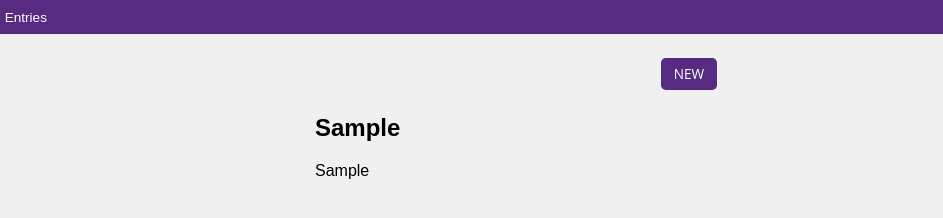
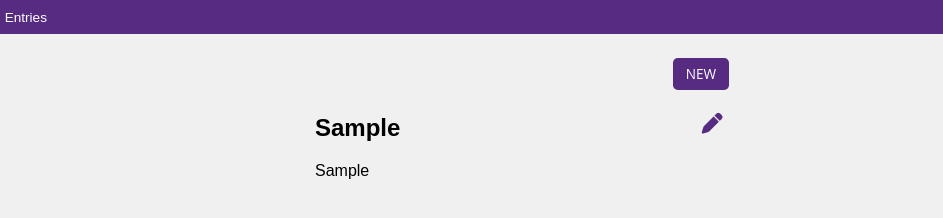
Before and after one commit to Scarlet-K/code-journal, a website: page index.html in a window 1280 px wide. Both pictures are taken after typing "Sample", "Sample", "Sample" into the empty fields and a click on the button "SAVE". Shown: the full height of the page, 337-1280 px from the left. Drawn offline with Linux system fonts and the light colour scheme.

Commit message:
update entry rendering function to include an edit icon for each rendered entry. #3

```diff
--- a/css/styles.css
+++ b/css/styles.css
@@ -71,6 +71,10 @@
   padding-bottom: 0.5rem;
 }
 
+.pd-r {
+  padding-right: 2rem;
+}
+
 .margin {
   margin: 0.5rem 0;
 }
@@ -123,3 +127,17 @@
   margin-top: 0;
   padding: 0;
 }
+
+.pos-abs {
+  position: absolute;
+  right: 0.4rem;
+}
+
+.pos-rel {
+  position: relative;
+}
+
+.pen {
+  color: #562b81;
+  font-size: 1.3rem;
+}
--- a/index.html
+++ b/index.html
@@ -29,7 +29,7 @@
         <div class="column-auto">
           <h1>Entries</h1>
         </div>
-        <div class="column-auto">
+        <div>
           <a href="#" data-view="entry-form" class="fake-button form">New</a>
         </div>
       </div>
--- a/js/main.js
+++ b/js/main.js
@@ -54,13 +54,16 @@
       <img src="" alt="placeholder">
     </div>
     <div class="column-half">
-      <h2>Title</h2>
-      <p>Lorem ipsum dolor sit amet.</p>
+      <div class="row">
+        <h2 class="column-auto">Title</h2>
+        <i class="fa-solid fa-pen column-auto"></i>
+        <p class="column-full">Lorem ipsum dolor sit amet.</p>
+      </div>
     </div>
   </li>
 */
   var $li = document.createElement('li');
-  $li.setAttribute('class', 'row');
+  $li.setAttribute('class', 'row pos-rel');
   var $divImg = document.createElement('div');
   $divImg.setAttribute('class', 'column-half');
   var $img = document.createElement('img');
@@ -69,7 +72,10 @@
   var $divText = document.createElement('div');
   $divText.setAttribute('class', 'column-half');
   var $h2 = document.createElement('h2');
+  $h2.setAttribute('class', 'pd-r');
   $h2.textContent = entry.title;
+  var $i = document.createElement('i');
+  $i.setAttribute('class', 'fa-solid fa-pen pos-abs pen');
   var $p = document.createElement('p');
   $p.textContent = entry.notes;
 
@@ -77,6 +83,7 @@
   $divImg.appendChild($img);
   $li.appendChild($divText);
   $divText.appendChild($h2);
+  $h2.appendChild($i);
   $divText.appendChild($p);
   return $li;
 }
```
